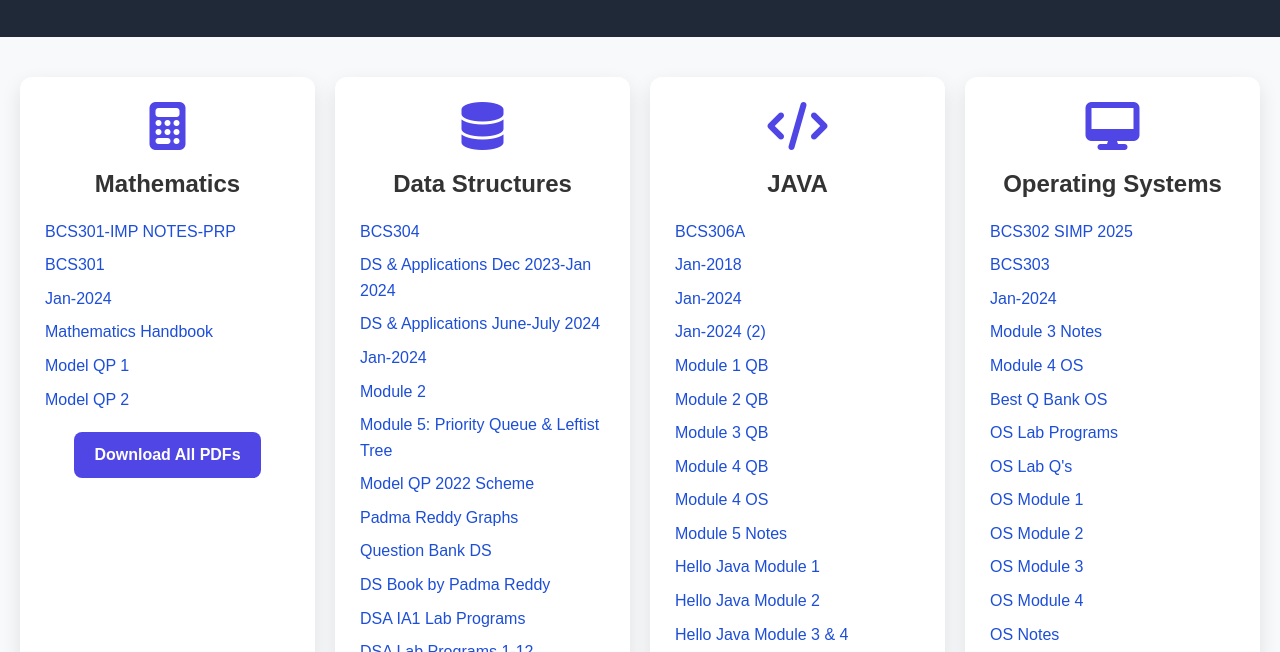
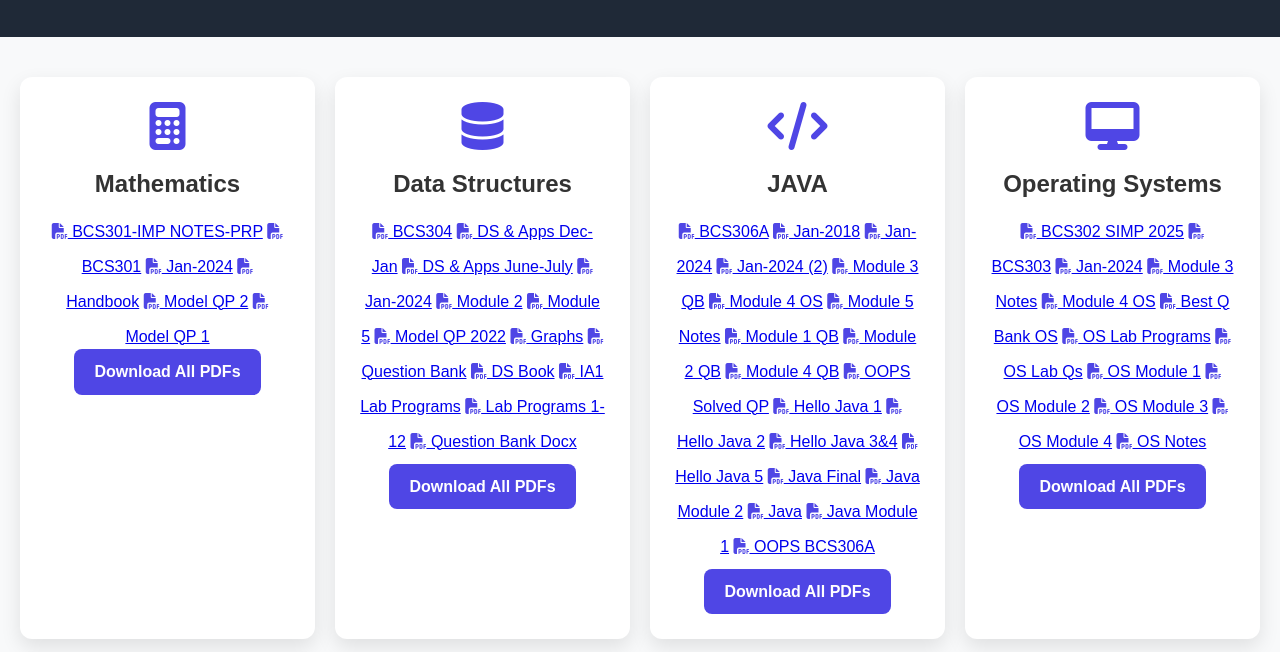
Before and after one commit to hammidbinaejaz/3RD-SEM-SVIT-NOTES, a plain HTML site: page index.html in a window 1280 px wide. Shown: the part 145-797 px from the top of the page. Drawn offline with Linux system fonts and the light colour scheme.

Commit message:
Update index.html

```diff
--- a/index.html
+++ b/index.html
@@ -4,14 +4,12 @@
   <meta charset="UTF-8" />
   <meta name="viewport" content="width=device-width, initial-scale=1.0" />
   <title>3rd Semester Notes – SVIT / VTU</title>
-  <!-- Main CSS -->
   <link rel="stylesheet" href="style.css" />
-  <!-- Font Awesome for icons -->
   <link rel="stylesheet" href="https://cdnjs.cloudflare.com/ajax/libs/font-awesome/6.4.0/css/all.min.css"/>
 </head>
 <body>
 
-  <!-- ===== Header ===== -->
+  <!-- Header -->
   <header>
     <div class="hero">
       <h1>3rd Semester Notes</h1>
@@ -19,118 +17,118 @@
     </div>
   </header>
 
-  <!-- ===== Main Content ===== -->
+  <!-- Main -->
   <main>
     <section class="subjects">
 
-      <!-- ===== MATHEMATICS ===== -->
+      <!-- MATHEMATICS -->
       <div class="card">
         <i class="fas fa-calculator fa-3x"></i>
         <h2>Mathematics</h2>
-        <ul>
-          <li><a href="MATHS/BCS301-IMP NOTES-PRP.pdf" download>BCS301-IMP NOTES-PRP</a></li>
-          <li><a href="MATHS/BCS301.pdf" download>BCS301</a></li>
-          <li><a href="MATHS/Jan-2024.pdf" download>Jan-2024</a></li>
-          <li><a href="MATHS/mathematics-handbook-for-3rd-semester-22-scheme.pdf" download>Mathematics Handbook</a></li>
-          <li><a href="MATHS/model-qp-1.pdf" download>Model QP 1</a></li>
-          <li><a href="MATHS/model-qp-2.pdf" download>Model QP 2</a></li>
-        </ul>
+        <div class="pdf-container">
+          <a href="MATHS/BCS301-IMP NOTES-PRP.pdf" download class="pdf-box"><i class="fas fa-file-pdf"></i> BCS301-IMP NOTES-PRP</a>
+          <a href="MATHS/BCS301.pdf" download class="pdf-box"><i class="fas fa-file-pdf"></i> BCS301</a>
+          <a href="MATHS/Jan-2024.pdf" download class="pdf-box"><i class="fas fa-file-pdf"></i> Jan-2024</a>
+          <a href="MATHS/mathematics-handbook-for-3rd-semester-22-sheme.pdf" download class="pdf-box"><i class="fas fa-file-pdf"></i> Handbook</a>
+          <a href="MATHS/model-qp-2.pdf" download class="pdf-box"><i class="fas fa-file-pdf"></i> Model QP 2</a>
+          <a href="MATHS/modelqp1.pdf" download class="pdf-box"><i class="fas fa-file-pdf"></i> Model QP 1</a>
+        </div>
         <a class="btn" href="#">Download All PDFs</a>
       </div>
 
-      <!-- ===== DATA STRUCTURES ===== -->
+      <!-- DATA STRUCTURES -->
       <div class="card">
         <i class="fas fa-database fa-3x"></i>
         <h2>Data Structures</h2>
-        <ul>
-          <li><a href="DATA-STRUCTURES/BCS304.pdf" download>BCS304</a></li>
-          <li><a href="DATA-STRUCTURES/Data Structures and Applications(BCS304) Dec 2023-Jan 2024.pdf" download>DS & Applications Dec 2023-Jan 2024</a></li>
-          <li><a href="DATA-STRUCTURES/Data Structures and Applications(BCS304) June - July 2024.pdf" download>DS & Applications June-July 2024</a></li>
-          <li><a href="DATA-STRUCTURES/Jan-2024 (3).pdf" download>Jan-2024</a></li>
-          <li><a href="DATA-STRUCTURES/MODULE-2.pdf" download>Module 2</a></li>
-          <li><a href="DATA-STRUCTURES/MODULE-5-PRIORITY-QUEUE-LEFTIST-TREE.pdf" download>Module 5: Priority Queue & Leftist Tree</a></li>
-          <li><a href="DATA-STRUCTURES/Model QP 2022 Scheme.pdf" download>Model QP 2022 Scheme</a></li>
-          <li><a href="DATA-STRUCTURES/PADMA-REDDY-GRAPHS.pdf" download>Padma Reddy Graphs</a></li>
-          <li><a href="DATA-STRUCTURES/QUESTION-BANK DS.pdf" download>Question Bank DS</a></li>
-          <li><a href="DATA-STRUCTURES/data-structures-book-by-padma-reddy.pdf" download>DS Book by Padma Reddy</a></li>
-          <li><a href="DATA-STRUCTURES/dsa-ia1-lab-programms.pdf" download>DSA IA1 Lab Programs</a></li>
-          <li><a href="DATA-STRUCTURES/dsa-lab-programs-(1-12).pdf" download>DSA Lab Programs 1-12</a></li>
-          <li><a href="DATA-STRUCTURES/questio bank.docx" download>Question Bank (Docx)</a></li>
-        </ul>
+        <div class="pdf-container">
+          <a href="DATA-STRUCTURES/BCS304.pdf" download class="pdf-box"><i class="fas fa-file-pdf"></i> BCS304</a>
+          <a href="DATA-STRUCTURES/Data Structures and Applications(BCS304) Dec 2023-Jan 2024.pdf" download class="pdf-box"><i class="fas fa-file-pdf"></i> DS & Apps Dec-Jan</a>
+          <a href="DATA-STRUCTURES/Data Structures and Applications(BCS304) June - July 2024.pdf" download class="pdf-box"><i class="fas fa-file-pdf"></i> DS & Apps June-July</a>
+          <a href="DATA-STRUCTURES/Jan-2024 (3).pdf" download class="pdf-box"><i class="fas fa-file-pdf"></i> Jan-2024</a>
+          <a href="DATA-STRUCTURES/MODULE-2.pdf" download class="pdf-box"><i class="fas fa-file-pdf"></i> Module 2</a>
+          <a href="DATA-STRUCTURES/MODULE-5-PRIORITY-QUEUE-LEFTIST-TREE.pdf" download class="pdf-box"><i class="fas fa-file-pdf"></i> Module 5</a>
+          <a href="DATA-STRUCTURES/Model QP 2022 Scheme.pdf" download class="pdf-box"><i class="fas fa-file-pdf"></i> Model QP 2022</a>
+          <a href="DATA-STRUCTURES/PADMA-REDDY-GRAPHS.pdf" download class="pdf-box"><i class="fas fa-file-pdf"></i> Graphs</a>
+          <a href="DATA-STRUCTURES/QUESTION-BANK DS.pdf" download class="pdf-box"><i class="fas fa-file-pdf"></i> Question Bank</a>
+          <a href="DATA-STRUCTURES/data-structures-book-by-padma-reddy.pdf" download class="pdf-box"><i class="fas fa-file-pdf"></i> DS Book</a>
+          <a href="DATA-STRUCTURES/dsa-ia1-lab-programms.pdf" download class="pdf-box"><i class="fas fa-file-pdf"></i> IA1 Lab Programs</a>
+          <a href="DATA-STRUCTURES/dsa-lab-programs-(1-12).pdf" download class="pdf-box"><i class="fas fa-file-pdf"></i> Lab Programs 1-12</a>
+          <a href="DATA-STRUCTURES/questio bank.docx" download class="pdf-box"><i class="fas fa-file-pdf"></i> Question Bank Docx</a>
+        </div>
         <a class="btn" href="#">Download All PDFs</a>
       </div>
 
-      <!-- ===== JAVA ===== -->
+      <!-- JAVA -->
       <div class="card">
         <i class="fas fa-code fa-3x"></i>
         <h2>JAVA</h2>
-        <ul>
-          <li><a href="JAVA/BCS306A.pdf" download>BCS306A</a></li>
-          <li><a href="JAVA/Jan-2018.pdf" download>Jan-2018</a></li>
-          <li><a href="JAVA/Jan-2024 (1).pdf" download>Jan-2024</a></li>
-          <li><a href="JAVA/Jan-2024 (2).pdf" download>Jan-2024 (2)</a></li>
-          <li><a href="JAVA/MODULE_1_QB.pdf" download>Module 1 QB</a></li>
-          <li><a href="JAVA/MODULE_2_QB.pdf" download>Module 2 QB</a></li>
-          <li><a href="JAVA/MODULE_3_QB.pdf" download>Module 3 QB</a></li>
-          <li><a href="JAVA/MODULE_4_QB.pdf" download>Module 4 QB</a></li>
-          <li><a href="JAVA/Module-4_OS.pdf" download>Module 4 OS</a></li>
-          <li><a href="JAVA/Module-5_notes.pdf" download>Module 5 Notes</a></li>
-          <li><a href="JAVA/hello-java-module-1.pdf" download>Hello Java Module 1</a></li>
-          <li><a href="JAVA/hello-java-module-2.pdf" download>Hello Java Module 2</a></li>
-          <li><a href="JAVA/hello-java-module-3&4.pdf" download>Hello Java Module 3 & 4</a></li>
-          <li><a href="JAVA/hello-java-module-5.pdf" download>Hello Java Module 5</a></li>
-          <li><a href="JAVA/java final.pdf" download>Java Final</a></li>
-          <li><a href="JAVA/java module 2.pdf" download>Java Module 2</a></li>
-          <li><a href="JAVA/java.pdf" download>Java</a></li>
-          <li><a href="JAVA/javamodule 1.pdf" download>Java Module 1</a></li>
-          <li><a href="JAVA/oops with java BCS306A.pdf" download>OOPS with Java BCS306A</a></li>
-          <li><a href="JAVA/OOPS WITH JAVA BCS306A SOLVED MODEL QUESTION PAPER.pdf" download>OOPS with Java Solved QP</a></li>
-        </ul>
+        <div class="pdf-container">
+          <a href="JAVA/BCS306A.pdf" download class="pdf-box"><i class="fas fa-file-pdf"></i> BCS306A</a>
+          <a href="JAVA/Jan-2018.pdf" download class="pdf-box"><i class="fas fa-file-pdf"></i> Jan-2018</a>
+          <a href="JAVA/Jan-2024 (1).pdf" download class="pdf-box"><i class="fas fa-file-pdf"></i> Jan-2024</a>
+          <a href="JAVA/Jan-2024 (2).pdf" download class="pdf-box"><i class="fas fa-file-pdf"></i> Jan-2024 (2)</a>
+          <a href="JAVA/Module-3_QB.pdf" download class="pdf-box"><i class="fas fa-file-pdf"></i> Module 3 QB</a>
+          <a href="JAVA/Module-4_OS.pdf" download class="pdf-box"><i class="fas fa-file-pdf"></i> Module 4 OS</a>
+          <a href="JAVA/Module-5_notes.pdf" download class="pdf-box"><i class="fas fa-file-pdf"></i> Module 5 Notes</a>
+          <a href="JAVA/Module_1_QB.pdf" download class="pdf-box"><i class="fas fa-file-pdf"></i> Module 1 QB</a>
+          <a href="JAVA/Module_2_QB.pdf" download class="pdf-box"><i class="fas fa-file-pdf"></i> Module 2 QB</a>
+          <a href="JAVA/Module_4_QB.pdf" download class="pdf-box"><i class="fas fa-file-pdf"></i> Module 4 QB</a>
+          <a href="JAVA/OOPS WITH JAVA BCS306A SOLVED MODEL QUESTION PAPER.pdf" download class="pdf-box"><i class="fas fa-file-pdf"></i> OOPS Solved QP</a>
+          <a href="JAVA/hello-java-module-1.pdf" download class="pdf-box"><i class="fas fa-file-pdf"></i> Hello Java 1</a>
+          <a href="JAVA/hello-java-module-2.pdf" download class="pdf-box"><i class="fas fa-file-pdf"></i> Hello Java 2</a>
+          <a href="JAVA/hello-java-module-3&4.pdf" download class="pdf-box"><i class="fas fa-file-pdf"></i> Hello Java 3&4</a>
+          <a href="JAVA/hello-java-module-5.pdf" download class="pdf-box"><i class="fas fa-file-pdf"></i> Hello Java 5</a>
+          <a href="JAVA/java final.pdf" download class="pdf-box"><i class="fas fa-file-pdf"></i> Java Final</a>
+          <a href="JAVA/java module 2.pdf" download class="pdf-box"><i class="fas fa-file-pdf"></i> Java Module 2</a>
+          <a href="JAVA/java.pdf" download class="pdf-box"><i class="fas fa-file-pdf"></i> Java</a>
+          <a href="JAVA/javamodule 1.pdf" download class="pdf-box"><i class="fas fa-file-pdf"></i> Java Module 1</a>
+          <a href="JAVA/oops with java BCS306A.pdf" download class="pdf-box"><i class="fas fa-file-pdf"></i> OOPS BCS306A</a>
+        </div>
         <a class="btn" href="#">Download All PDFs</a>
       </div>
 
-      <!-- ===== OPERATING SYSTEMS ===== -->
+      <!-- OPERATING SYSTEMS -->
       <div class="card">
         <i class="fas fa-desktop fa-3x"></i>
         <h2>Operating Systems</h2>
-        <ul>
-          <li><a href="OS/BCS302 SIMP 2025- by RVITM review team (1).pdf" download>BCS302 SIMP 2025</a></li>
-          <li><a href="OS/BCS303.pdf" download>BCS303</a></li>
-          <li><a href="OS/Jan-2024 (2).pdf" download>Jan-2024</a></li>
-          <li><a href="OS/MODULE_3_NOTES.pdf" download>Module 3 Notes</a></li>
-          <li><a href="OS/Module-4_OS.pdf" download>Module 4 OS</a></li>
-          <li><a href="OS/best-q-bank-os.pdf" download>Best Q Bank OS</a></li>
-          <li><a href="OS/os-lab-prog.pdf" download>OS Lab Programs</a></li>
-          <li><a href="OS/os-lab-q's.pdf" download>OS Lab Q's</a></li>
-          <li><a href="OS/os-module-1.pdf" download>OS Module 1</a></li>
-          <li><a href="OS/os-module-2.pdf" download>OS Module 2</a></li>
-          <li><a href="OS/os-module-3.pdf" download>OS Module 3</a></li>
-          <li><a href="OS/os-module-4.pdf" download>OS Module 4</a></li>
-          <li><a href="OS/os-nots.pdf" download>OS Notes</a></li>
-        </ul>
+        <div class="pdf-container">
+          <a href="OS/BCS302 SIMP 2025- by RVITM review team (1).pdf" download class="pdf-box"><i class="fas fa-file-pdf"></i> BCS302 SIMP 2025</a>
+          <a href="OS/BCS303.pdf" download class="pdf-box"><i class="fas fa-file-pdf"></i> BCS303</a>
+          <a href="OS/Jan-2024 (2).pdf" download class="pdf-box"><i class="fas fa-file-pdf"></i> Jan-2024</a>
+          <a href="OS/MODULE_3_NOTES.pdf" download class="pdf-box"><i class="fas fa-file-pdf"></i> Module 3 Notes</a>
+          <a href="OS/Module-4_OS.pdf" download class="pdf-box"><i class="fas fa-file-pdf"></i> Module 4 OS</a>
+          <a href="OS/best-q-bank-os.pdf" download class="pdf-box"><i class="fas fa-file-pdf"></i> Best Q Bank OS</a>
+          <a href="OS/os-lab-prog.pdf" download class="pdf-box"><i class="fas fa-file-pdf"></i> OS Lab Programs</a>
+          <a href="OS/os-lab-q's.pdf" download class="pdf-box"><i class="fas fa-file-pdf"></i> OS Lab Qs</a>
+          <a href="OS/os-module-1.pdf" download class="pdf-box"><i class="fas fa-file-pdf"></i> OS Module 1</a>
+          <a href="OS/os-module-2.pdf" download class="pdf-box"><i class="fas fa-file-pdf"></i> OS Module 2</a>
+          <a href="OS/os-module-3.pdf" download class="pdf-box"><i class="fas fa-file-pdf"></i> OS Module 3</a>
+          <a href="OS/os-module-4.pdf" download class="pdf-box"><i class="fas fa-file-pdf"></i> OS Module 4</a>
+          <a href="OS/os-nots.pdf" download class="pdf-box"><i class="fas fa-file-pdf"></i> OS Notes</a>
+        </div>
         <a class="btn" href="#">Download All PDFs</a>
       </div>
 
-      <!-- ===== DDCO ===== -->
+      <!-- DDCO -->
       <div class="card">
         <i class="fas fa-book fa-3x"></i>
         <h2>DDCO</h2>
-        <ul>
-          <li><a href="DDCO/BCS302.pdf" download>BCS302</a></li>
-          <li><a href="DDCO/BCS304 super important -22SCHEME (1) (1).pdf" download>BCS304 super important 22SCHEME</a></li>
-          <li><a href="DDCO/DD&CO-IA2.pdf" download>DD&CO IA2</a></li>
-          <li><a href="DDCO/DDCO_JAN2024_Solutions.pdf" download>DDCO JAN2024 Solutions</a></li>
-          <li><a href="DDCO/Jan-2024 (1).pdf" download>Jan-2024</a></li>
-          <li><a href="DDCO/Modulewise QB-DDCO.pdf" download>Modulewise QB-DDCO</a></li>
-          <li><a href="DDCO/ddco-complete-notes.pdf" download>DDCO Complete Notes</a></li>
-        </ul>
+        <div class="pdf-container">
+          <a href="DDCO/BCS302.pdf" download class="pdf-box"><i class="fas fa-file-pdf"></i> BCS302</a>
+          <a href="DDCO/BCS304 super important -22SCHEME (1) (1).pdf" download class="pdf-box"><i class="fas fa-file-pdf"></i> BCS304 Important</a>
+          <a href="DDCO/DD&CO-IA2.pdf" download class="pdf-box"><i class="fas fa-file-pdf"></i> DD&CO IA2</a>
+          <a href="DDCO/DDCO_JAN2024_Solutions.pdf" download class="pdf-box"><i class="fas fa-file-pdf"></i> DDCO JAN2024 Solutions</a>
+          <a href="DDCO/Jan-2024 (1).pdf" download class="pdf-box"><i class="fas fa-file-pdf"></i> Jan-2024</a>
+          <a href="DDCO/Modulewise QB-DDCO.pdf" download class="pdf-box"><i class="fas fa-file-pdf"></i> Modulewise QB</a>
+          <a href="DDCO/ddco-complete-notes.pdf" download class="pdf-box"><i class="fas fa-file-pdf"></i> Complete Notes</a>
+        </div>
         <a class="btn" href="#">Download All PDFs</a>
       </div>
 
     </section>
   </main>
 
-  <!-- ===== Footer ===== -->
+  <!-- Footer -->
   <footer>
     <p>Made with ❤️ by <span class="name">hammid</span></p>
   </footer>
```
